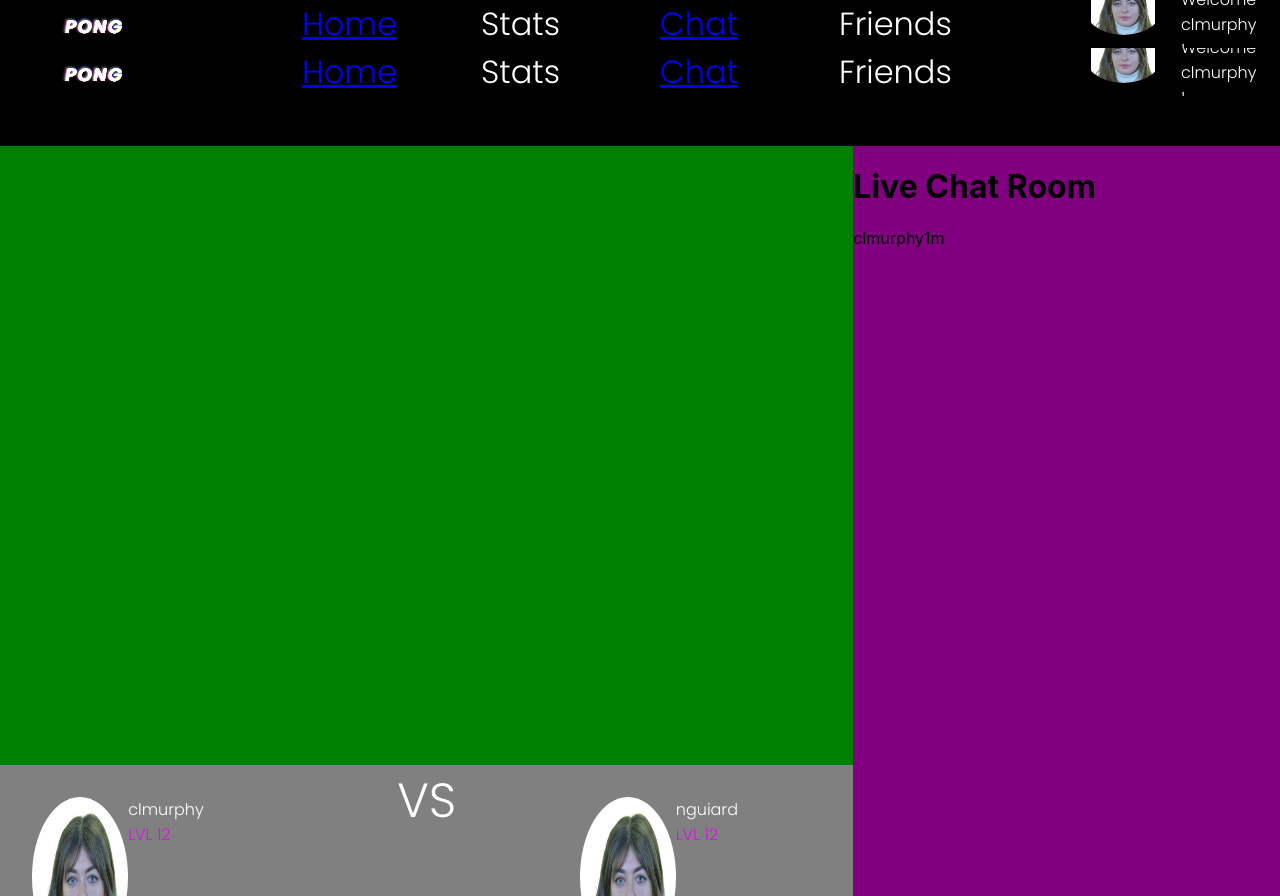
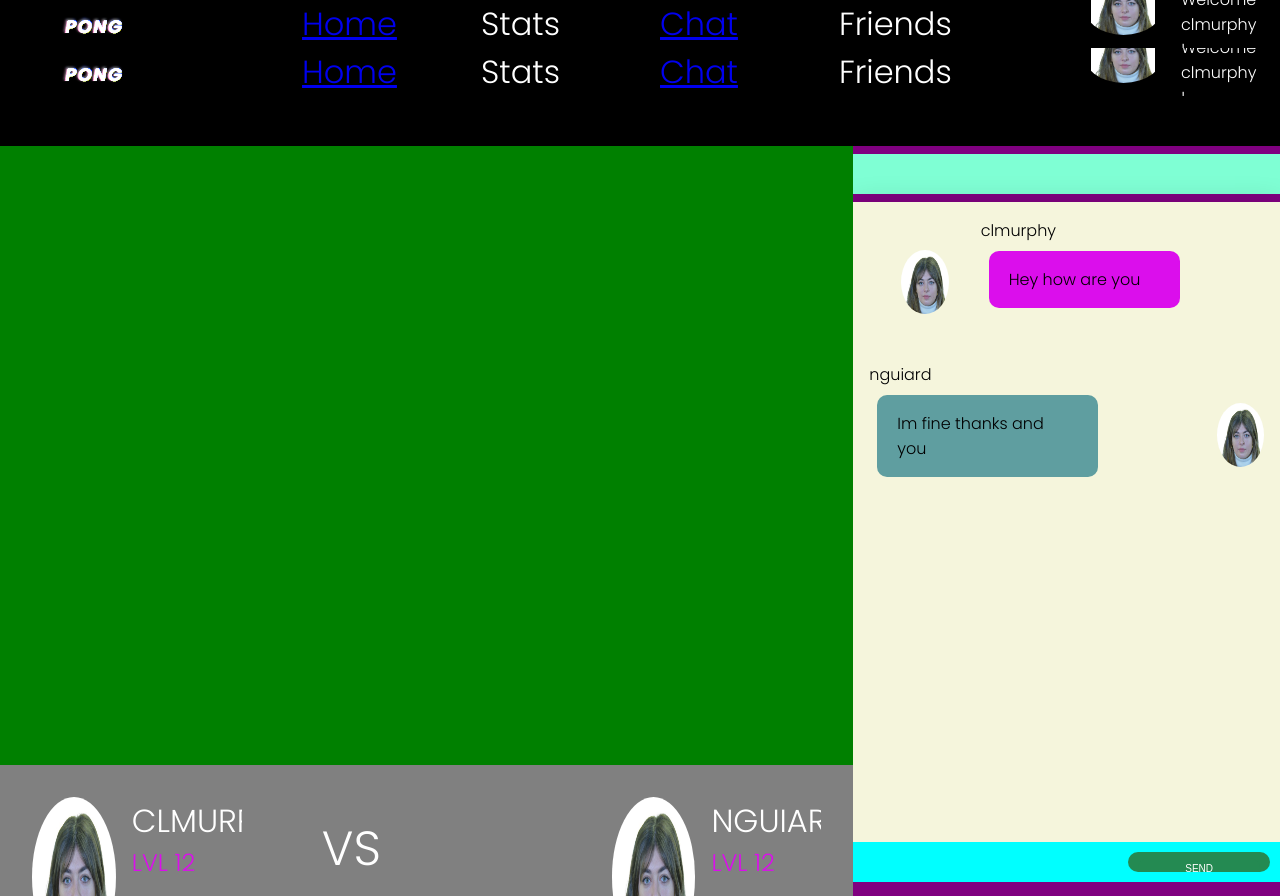
Before and after one commit to clodaghsmurphy/ft_transcendence, a React (Create React App) app in the folder pong_react_app/: page /dashboard in a window 1280 px wide. Built offline with nearby package versions, Linux system fonts and the light colour scheme.

Commit message:
leaving at 42 stll working on dashboard

```diff
--- a/pong_react_app/src/Chat.css
+++ b/pong_react_app/src/Chat.css
@@ -15,7 +15,7 @@
 	font-style: normal;
 	letter-spacing: 0.05em;
 	text-transform: uppercase;
-
+	margin: 1.5rem;
 	display: flex;
 	flex-direction: row;
 	justify-content: center;
--- a/pong_react_app/src/Dashboard.css
+++ b/pong_react_app/src/Dashboard.css
@@ -75,6 +75,7 @@
 
     .page-wrapper
     {
+        font-family: 'Poppins', sans-serif;
         height: 100vh;
         width: 100%;
         box-sizing: border-box;
@@ -111,11 +112,7 @@
         background-color: grey;
     }
 
-    .live-chat
-    {
-        background-color: purple;
-        flex-shrink: 2;
-    }
+
 
     @media only screen and (max-width: 1200px)
     {
@@ -126,6 +123,8 @@
 
     .avatar
     {
+        margin-right: 1em;
+
         border-radius: 50%;
         object-fit: scale-down;
         height: 10rem;
@@ -134,7 +133,10 @@
 
     .player
     {
+        display: flex;
         margin: 2rem;
+        box-sizing: border-box;
+
         display: flex;
         flex-direction: row;
     }
@@ -151,19 +153,200 @@
     .player-level
     {
         color: #db0eec;
+        font-size: 1.5rem;
+
     }
 
-    .player-vs
+    .player-name
     {
-
+        font-size: 2rem;
+        text-transform: uppercase;
     }
 
     .VS
     {
         display: flex;
-        justify-content: center;
+        margin: 1em;
+        justify-content: flex;
         align-items: center;
         font-size: 3rem;
         color: white;
         font-family: 'Poppins', sans-serif;
     }
+
+
+    .live-chat
+    {
+        display: flex;
+        height: 100vh;
+        align-items: center;
+        background-color: purple;
+        flex-direction: column;
+        justify-content: flex-start;
+        flex-shrink: 2;
+    }
+
+    @media only screen and (max-width: 1200px) {
+        .live-chat {
+          display: none;
+        }
+      }
+
+    .chat-title
+    {
+        height: 5vh;
+        padding-bottom: 1.5rem;
+        height: 5vh;
+        background-color: aquamarine;
+        text-align: center;
+        margin: .5rem;
+        align-self: center;
+        font-size: 1.5rem;
+        color: white;
+    }
+
+    .chat-box
+    {
+        height:80vh;
+        background: rgba(0, 0, 0, .5);
+        box-shadow: 0 5px 30px rgba(0, 0, 0, .2);
+        overflow: hidden;
+        background-size: cover;
+        background-color: beige;
+        justify-content: space-between;
+
+    }
+
+    .message-receiver
+    {
+        background-color: cadetblue;
+        max-width: 70%;
+        position: relative;
+        width:fit-content;
+        clear: both;
+        display: inline-block;
+        margin: .5em 1.5em 1.5em .5em;
+        padding: 16px 40px 16px 20px;
+        border-radius: 10px;
+
+    }
+
+    .message-wrapper
+    {
+        display: flex;
+        margin: 1rem;
+        flex-direction: row;
+    }
+
+    .message-wrapper-receiver
+    {
+        display: flex;
+        margin: 1rem;
+        flex-direction: row-reverse;
+        align-items: center;
+        justify-content: flex-start;
+    }
+
+    .message
+    {
+        display: block;
+        float:right;
+        flex-direction:row;
+        flex-wrap: wrap;
+        align-items: flex-end;
+        justify-content: flex-end;
+    }
+
+    .message-wrapper-receiver .message-header
+    {
+        flex-direction: row-reverse;
+        align-self: flex-end;
+        width: 100%;
+        justify-self: flex-end;
+
+    }
+    .message-header
+    {
+        display: flex;
+       font-size: 1rem;
+
+    }
+
+    .sender .message-avatar{
+        border-radius: 50%;
+        justify-content: flex-end;
+        align-items: flex-end;
+        width: 4rem;
+        height: 4rem;
+    }
+
+    .message-avatar
+    {
+        border-radius: 50%;
+        justify-content: flex-end;
+        align-items: flex-end;
+        margin: 2rem;
+        width: 4rem;
+        height: 4rem;
+    }
+    .message-body
+    {
+        max-width: 70%;
+        background-color: cadetblue;
+        width:fit-content;
+        position: relative;
+        clear: both;
+        display: inline-block;
+        margin: .5em 1.5em 1.5em .5em;
+        padding: 16px 40px 16px 20px;
+        border-radius: 10px;
+    }
+
+    .sender .message-body
+    {
+        background-color: #db0eec;
+    }
+
+    .message-box {
+
+        width: 100%;
+        background-color: aqua!important;
+        display: flex;
+        flex-direction: row;
+        flex: 0 1 40px;
+        height: 10vh;
+        width: 100%;
+        background: rgba(0, 0, 0, 0.3);
+        padding: 10px;
+        position: relative;
+    }
+
+    .message-input {
+        height: 90%;
+        background: none;
+        border: none;
+        outline: none!important;
+        resize: none;
+        color: rgba(255, 255, 255, .7);
+        font-size: 11px;
+        height: 17px;
+        margin: 0;
+        padding-right: 20px;
+        width: 265px;
+      }
+
+    .button-submit{
+        flex: 10%;
+        z-index: 1;
+        top: 9px;
+        right: 10px;
+        color: #fff;
+        border: none;
+        background: #248A52;
+        font-size: 10px;
+        text-transform: uppercase;
+        line-height: 1;
+        padding: 6px 10px;
+        border-radius: 10px;
+        outline: none!important;
+    }
--- a/pong_react_app/src/Main.tsx
+++ b/pong_react_app/src/Main.tsx
@@ -1,5 +1,6 @@
 import React from 'react'
 import NavBar from './NavBar'
+import MainChat from './MainChat'
 import './Dashboard.css'
 import  user_pfp from './media/user.png'
 
@@ -33,20 +34,7 @@ function Main()
                     </div>
                 </div>
             </div>
-            <div className="live-chat">
-                <div className="chat-title">
-                    <h1>Live Chat Room </h1>
-                </div>
-                <div className="chat-box">
-                    <div className="message">
-                        <div className="message-header">
-                            <span>clmurphy</span>
-                            <span>1m</span>
-                        </div>
-                    </div>
-                    <div className="message"></div>
-                </div>
-            </div>
+            <MainChat />
         </main>
         </div>
     );
--- /dev/null
+++ b/pong_react_app/src/MainChat.tsx
@@ -0,0 +1,53 @@
+import React from 'react'
+import './Dashboard.css'
+import  user_pfp from './media/user.png'
+
+function MainChat ()
+{
+    return (
+        <div className="live-chat">
+            <div className="chat-title">
+                <h1>Live Chat Room </h1>
+            </div>
+            <div className="chat-box">
+                <div className="message-wrapper sender">
+                    <div className="message-avatar">
+                        <img src={user_pfp}/>
+                    </div>
+                    <div className="message">
+                        <div className="message-header">
+                            <span>clmurphy</span>
+
+                        </div>
+                        <div className="message-body">
+                            Hey how are you
+
+                        </div>
+                    </div>
+                </div>
+                <div className="message-wrapper-receiver">
+                    <div className="message-avatar">
+                        <img src={user_pfp}/>
+                    </div>
+                    <div className="message">
+                        <div className="message-header">
+                            <span>nguiard</span>
+                        </div>
+                        <div className="message-body">
+                            Im fine thanks and you
+                        </div>
+                    </div>
+                </div>
+            </div>
+            <div className="message-box">
+                <input type="text" className="message-input"/>
+                <div className="button-submit">
+                    <button className="button-submit">Send</button>
+                </div>
+            </div>
+
+    </div>
+    );
+}
+
+export default MainChat;
```
